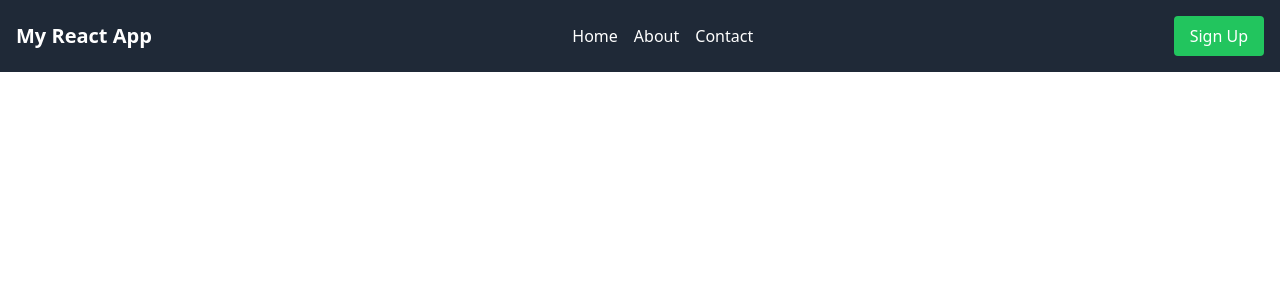
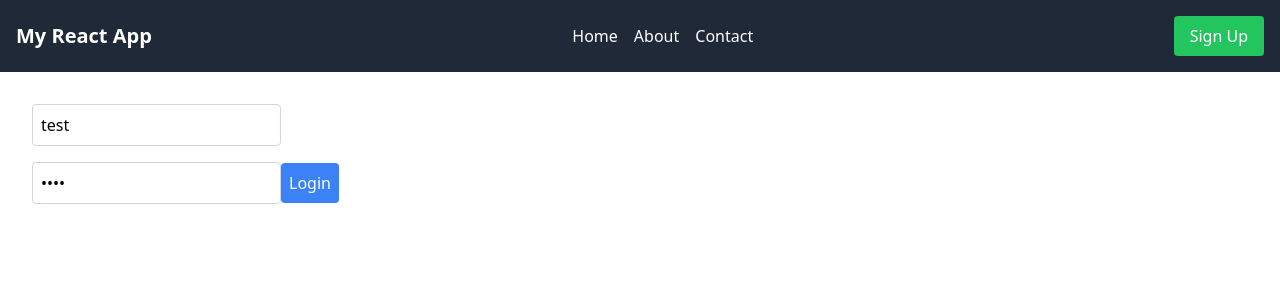
Before and after one commit to agolajko/react-tinkering, a React (Create React App) app: page /login in a window 1280 px wide. Shown: the top 300 px of the page. Built offline with nearby package versions, Linux system fonts and the light colour scheme.

Commit message:
Added protected route

```diff
--- a/src/App.js
+++ b/src/App.js
@@ -1,23 +1,62 @@
-import React from 'react';
-import { BrowserRouter as Router, Routes, Route } from 'react-router-dom';
+import React, { lazy, Suspense } from 'react';
+import { BrowserRouter as Router, Route, Routes, Navigate, Outlet } from 'react-router-dom';
+import { AuthProvider, useAuth } from './AuthContext';
 import Navbar from './Navbar';
-import Home from './Home';
-import About from './About';
-import Contact from './Contact';
+
+const Login = lazy(() => import('./Login'));
+const Dashboard = lazy(() => import('./Dashboard'));
+const About = lazy(() => import('./About'));
+const Contact = lazy(() => import('./Contact'));
+
+function ProtectedLayout() {
+  const { token } = useAuth();
+
+  if (!token) {
+    return <Navigate to="/login" replace />;
+  }
+
+  return <Outlet />;
+}
 
 function App() {
+  const { loading } = useAuth();
+
+  if (loading) {
+    return <div>Loading...</div>; // Or a branded loading spinner
+  }
+
   return (
     <Router>
-      <div className="App">
+      <Suspense fallback={<div>Loading...</div>}>
         <Navbar />
+
         <Routes>
-          <Route path="/" element={<Home />} />
+          <Route path="/login" element={<Login />} />
+          {/* <Route path="/" element={<Home />} /> */}
           <Route path="/about" element={<About />} />
           <Route path="/contact" element={<Contact />} />
+
+          {/* Protected routes */}
+          <Route element={<ProtectedLayout />}>
+            <Route path="/dashboard" element={<Dashboard />} />
+
+          </Route>
+
+          <Route path="/" element={<Navigate to="/dashboard" replace />} />
+          {/* Add a catch-all route for 404 pages */}
+          <Route path="*" element={<Navigate to="/dashboard" replace />} />
         </Routes>
-      </div>
+      </Suspense>
     </Router>
   );
 }
 
-export default App;
+function AppWithAuth() {
+  return (
+    <AuthProvider>
+      <App />
+    </AuthProvider>
+  );
+}
+
+export default AppWithAuth;
--- /dev/null
+++ b/src/AuthContext.js
@@ -0,0 +1,26 @@
+// AuthContext.js
+import React, { createContext, useState, useContext } from 'react';
+
+const AuthContext = createContext(null);
+
+export const AuthProvider = ({ children }) => {
+    const [token, setToken] = useState(localStorage.getItem('token'));
+
+    const login = (newToken) => {
+        setToken(newToken);
+        localStorage.setItem('token', newToken);
+    };
+
+    const logout = () => {
+        setToken(null);
+        localStorage.removeItem('token');
+    };
+
+    return (
+        <AuthContext.Provider value={{ token, login, logout }}>
+            {children}
+        </AuthContext.Provider>
+    );
+};
+
+export const useAuth = () => useContext(AuthContext);
--- /dev/null
+++ b/src/Dashboard.js
@@ -0,0 +1,30 @@
+// Dashboard.js
+import React, { useEffect, useState } from 'react';
+import axios from 'axios';
+import { useAuth } from './AuthContext';
+
+export default function Dashboard() {
+    const [data, setData] = useState(null);
+    const { token, logout } = useAuth();
+
+    useEffect(() => {
+        const fetchDashboardData = async () => {
+            try {
+                const response = await axios.get('/api/protected', {
+                    headers: { Authorization: token }
+                });
+                setData(response.data);
+            } catch (error) {
+                console.error('Error fetching dashboard data:', error);
+                if (error.response && error.response.status === 401) {
+                    logout(); // Token expired or invalid
+                }
+            }
+        };
+
+        fetchDashboardData();
+    }, [token, logout]);
+
+    console.log(data);
+    // Render dashboard with data
+}
--- /dev/null
+++ b/src/Login.js
@@ -0,0 +1,51 @@
+// Login.js
+import React, { useState } from 'react';
+import axios from 'axios';
+import { useAuth } from './AuthContext';
+import { useNavigate } from 'react-router-dom';
+
+export default function Login() {
+    const [username, setUsername] = useState('test');
+    const [password, setPassword] = useState('test');
+    const { login } = useAuth();
+    const navigate = useNavigate();
+
+    const handleSubmit = async (e) => {
+        e.preventDefault();
+        console.log('Login form submitted:', username, password);
+        try {
+            const response = await axios.post('/api/login', { username, password });
+            console.log('Login successful:', response.data.token);
+            login(response.data.token);
+            navigate('/dashboard');
+        } catch (error) {
+            console.error('Login failed:', error);
+        }
+    };
+
+    // Render login form
+    return (
+        <div className="bg-white p-8 rounded-lg max-w-md w-full">
+            <form onSubmit={handleSubmit}>
+                <input
+                    type="text"
+                    value={username}
+                    onChange={(e) => setUsername(e.target.value)}
+                    placeholder="Username"
+                    className="w-half p-2 mb-4 border border-gray-300 rounded"
+                />
+                <input
+                    type="password"
+                    value={password}
+                    onChange={(e) => setPassword(e.target.value)}
+                    placeholder="Password"
+                    className="w-half p-2 mb-4 border border-gray-300 rounded"
+                />
+                <button
+                    type="submit"
+                    className="w-half bg-blue-500 text-white p-2 rounded hover:bg-blue-600 transition duration-200"
+                >Login</button>
+            </form>
+        </div>
+    );
+}
--- /dev/null
+++ b/src/ProtectedRoute.js
@@ -0,0 +1,19 @@
+// ProtectedRoute.js
+import React from 'react';
+import { Route, Navigate } from 'react-router-dom';
+import { useAuth } from './AuthContext';
+
+const ProtectedRoute = ({ component: Component, ...rest }) => {
+    const { token } = useAuth();
+
+    return (
+        <Route
+            {...rest}
+            render={(props) =>
+                token ? <Component {...props} /> : <Navigate to="/login" />
+            }
+        />
+    );
+};
+
+export default ProtectedRoute;
```
